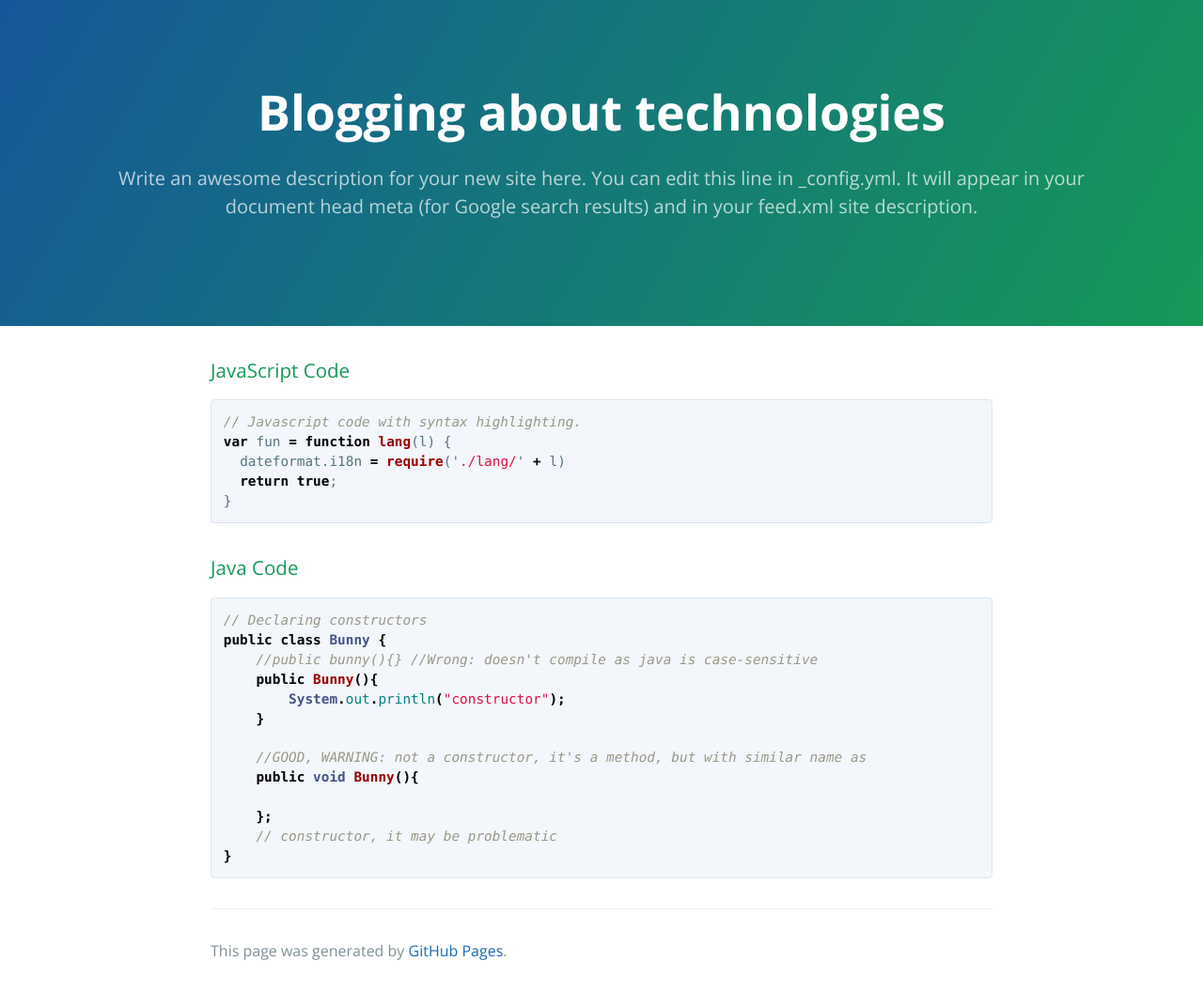
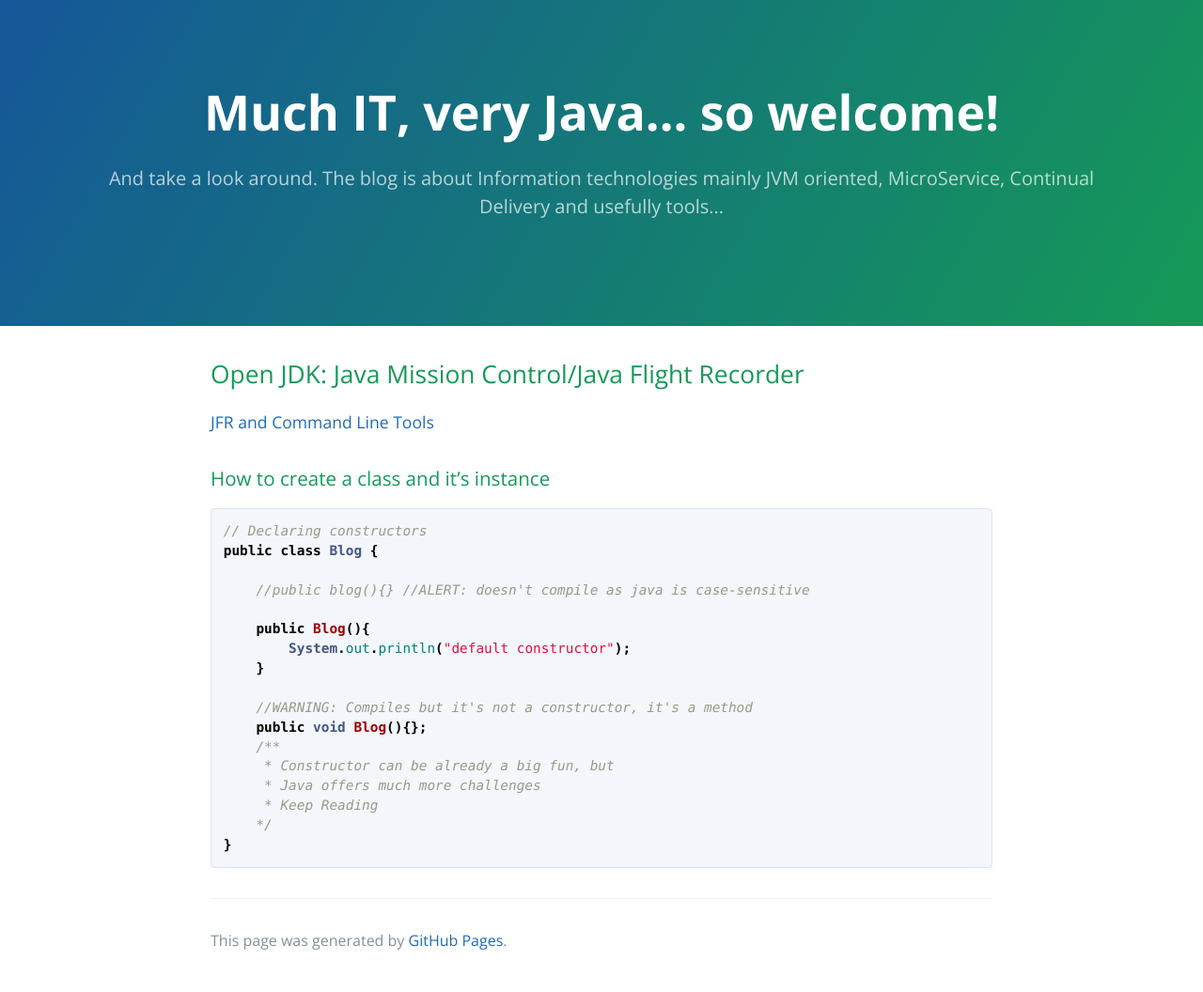
Before and after one commit to mirage22/mirage22.github.io, a Jekyll site: the page built from docs/index.md, in a window 1280 px wide. Shown: the whole page at 94% size. Built offline with Jekyll 4.4.1, drawn with Linux system fonts in a browser that asks for light colours.

Commit message:
jfr update

````diff
--- a/docs/_config.yml
+++ b/docs/_config.yml
@@ -18,16 +18,15 @@
 # You can create any custom variable you would like, and they will be accessible
 # in the templates via {{ site.myvariable }}.
 
-title: Blogging about technologies
+title: Much IT, very Java... so welcome!
 email: your-email@example.com
 description: >- # this means to ignore newlines until "baseurl:"
-  Write an awesome description for your new site here. You can edit this
-  line in _config.yml. It will appear in your document head meta (for
-  Google search results) and in your feed.xml site description.
+  And take a look around. The blog is about Information technologies
+  mainly JVM oriented, MicroService, Continual Delivery and usefully tools...
 baseurl: "" # the subpath of your site, e.g. /blog
 url: "" # the base hostname & protocol for your site, e.g. http://example.com
-twitter_username: jekyllrb
-github_username:  jekyll
+twitter_username: miragemiko
+github_username:  mirage22
 
 # Build settings
 # theme: minima # default theme
--- a/docs/index.md
+++ b/docs/index.md
@@ -4,30 +4,28 @@ layout: default
 
 {{ title }}
 
-### JavaScript Code
+## Open JDK: Java Mission Control/Java Flight Recorder
+[JFR and Command Line Tools](./blog/2021/jfr-command-line-tools)
 
-```js
-// Javascript code with syntax highlighting.
-var fun = function lang(l) {
-  dateformat.i18n = require('./lang/' + l)
-  return true;
+
+
+### How to create a class and it's instance
+```java
+// Declaring constructors
+public class Blog {
+
+    //public blog(){} //ALERT: doesn't compile as java is case-sensitive
+
+    public Blog(){
+        System.out.println("default constructor");
+    }
+
+    //WARNING: Compiles but it's not a constructor, it's a method
+    public void Blog(){};
+    /**
+     * Constructor can be already a big fun, but
+     * Java offers much more challenges
+     * Keep Reading
+    */
 }
 ```
-
-
-### Java Code
-```java
-// Declaring constructors
-public class Bunny {
-    //public bunny(){} //Wrong: doesn't compile as java is case-sensitive
-    public Bunny(){
-        System.out.println("constructor");
-    }
-
-    //GOOD, WARNING: not a constructor, it's a method, but with similar name as
-    public void Bunny(){
-
-    };
-    // constructor, it may be problematic
-}
-```
````
Also changed, not shown: docs/blog/2021/jfr-command-line-tools/index.md (added, +1 -0 lines).
